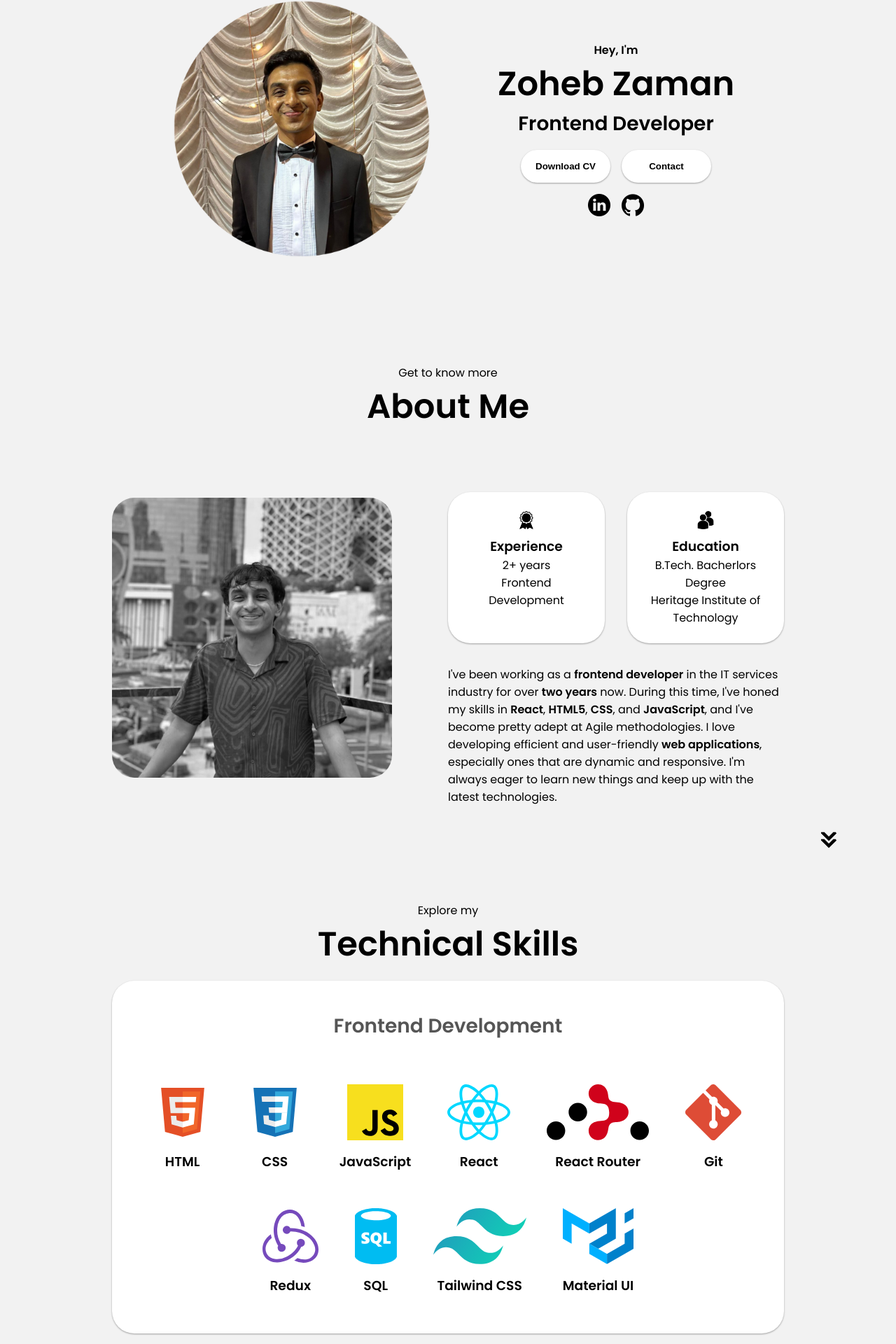
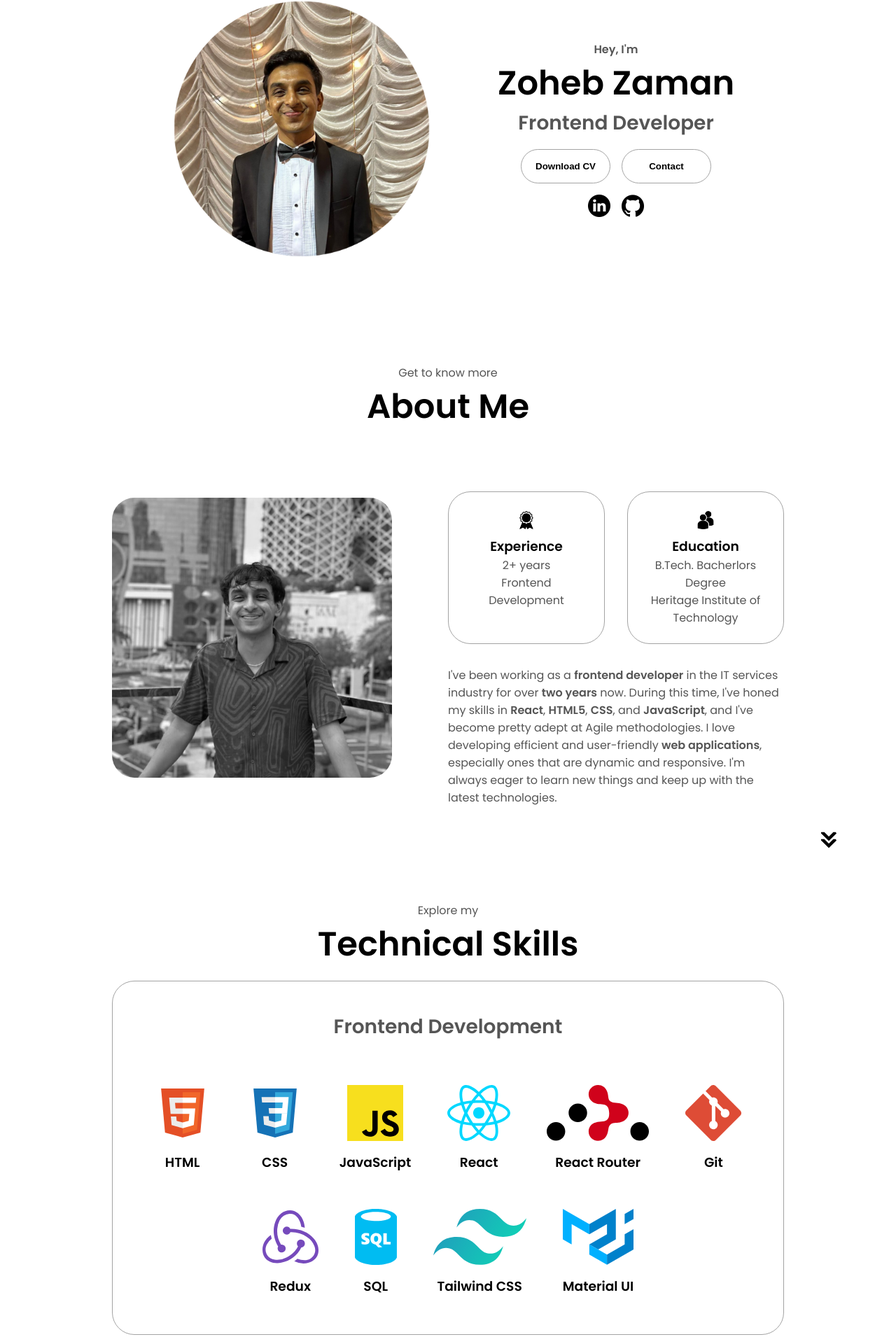
Before and after one commit to zohebzaman12/portfolio, a React (Create React App) app: page / in a window 1280 px wide. Shown: the part 288-2208 px from the top of the page at 70% size. Built offline with nearby package versions, Linux system fonts and the light colour scheme; the HTML template or start-up script is replaced by a standard one.

Commit message:
updated styling and footer

```diff
--- a/src/App.css
+++ b/src/App.css
@@ -15,7 +15,6 @@ nav{
   align-items: center;
   height: 17vh;
   flex-wrap: wrap;
-  box-shadow: rgba(0, 0, 0, 0.12) 0px 1px 3px, rgba(0, 0, 0, 0.24) 0px 1px 2px;
   background-color: white;
 }
 
@@ -129,10 +128,9 @@ height: 80vh;
   padding: 1rem;
   width: 8rem;
   border-radius: 2rem;
-  background: white;
-  border: none;
-  box-shadow: rgba(0, 0, 0, 0.12) 0px 1px 3px, rgba(0, 0, 0, 0.24) 0px 1px 2px;
-
+  background: none;
+  border: rgb(53, 53, 53) 0.1rem solid;
+  border-color: rgb(163, 163, 163);
 }
 
 .btn:hover{
@@ -173,10 +171,9 @@ height: 80vh;
   flex: 1;
   background: white;
   border-radius: 2rem;
-  /* border: rgb(53, 53, 53) 0.1rem solid; */
+  border: rgb(53, 53, 53) 0.1rem solid;
   border-color: rgb(163, 163, 163);
   text-align: center;
-  box-shadow: rgba(0, 0, 0, 0.12) 0px 1px 3px, rgba(0, 0, 0, 0.24) 0px 1px 2px;
 }
 
 .about-pic{
@@ -204,10 +201,9 @@ height: 80vh;
   flex: 1;
   background: white;
   border-radius: 2rem;
-  /* border: rgb(53, 53, 53) 0.1rem solid; */
+  border: rgb(53, 53, 53) 0.1rem solid;
   border-color: rgb(163, 163, 163);
   text-align: center;
-  box-shadow: rgba(0, 0, 0, 0.12) 0px 1px 3px, rgba(0, 0, 0, 0.24) 0px 1px 2px;
 }
 
 article{
@@ -274,12 +270,11 @@ article{
   display: flex;
   justify-content: center;
   border-radius: 2rem;
-  /* border: rgb(53, 53, 53) 0.1rem solid;
-  border-color: rgb(163, 163, 163); */
+  border: rgb(53, 53, 53) 0.1rem solid;
+  border-color: rgb(163, 163, 163);
   background: (250, 250, 250);
   margin: 2rem auto;
   padding: 0.5rem;
-  box-shadow: rgba(0, 0, 0, 0.12) 0px 1px 3px, rgba(0, 0, 0, 0.24) 0px 1px 2px;
 }
 
 .contact-info {
@@ -294,8 +289,8 @@ article{
 /* FOOTER */
 
 footer {
-  height: 10vh;
-
+  height: 26vh;
+  margin: 0 1rem;
 }
 
 footer p {
--- a/src/Components/Sections/About.js
+++ b/src/Components/Sections/About.js
@@ -36,7 +36,7 @@ const About = () => {
             </div>
 
         </div>
-        <img src={arrowIcon} alt='arrow icon' className='icon arrow'/>
+        <img src={arrowIcon} alt='arrow icon' className='icon arrow' onClick={()=> {window.location.href = './#skills'}}/>
     </section>
   )
 }
--- a/src/Components/Sections/Footer.js
+++ b/src/Components/Sections/Footer.js
@@ -3,6 +3,16 @@ import React from 'react'
 const Footer = () => {
   return (
     <footer>
+        <nav>
+        <div class="nav-links-container">
+          <ul class="nav-links">
+            <li><a href="#about">About</a></li>
+            <li><a href="#experience">Experience</a></li>
+            <li><a href="#projects">Projects</a></li>
+            <li><a href="#contact">Contact</a></li>
+          </ul>
+        </div>
+      </nav>
     <p>Copyright &#169; 2024 Zoheb Zaman. All Rights Reserved.</p>
   </footer>
   )
--- a/src/Components/Sections/Projects.js
+++ b/src/Components/Sections/Projects.js
@@ -52,7 +52,7 @@ const Projects = () => {
         </div>
 
         </div>
-        <img src={arrowIcon} alt='arrow icon' className='icon arrow'/>
+        <img src={arrowIcon} alt='arrow icon' className='icon arrow'onClick={()=> {window.location.href = './#contact'}}/>
     </section>
   )
 }
--- a/src/Components/Sections/Skills.js
+++ b/src/Components/Sections/Skills.js
@@ -74,7 +74,7 @@ const Skills = () => {
           </div>
         </div>
       </div>
-      <img src={arrowIcon} alt='arrow icon' className='icon arrow'/>
+      <img src={arrowIcon} alt='arrow icon' className='icon arrow' onClick={()=> {window.location.href = './#projects'}}/>
     </section>
   );
 };
--- a/src/index.css
+++ b/src/index.css
@@ -2,7 +2,6 @@
 
 body {
   font-family: "Poppins", sans-serif;
-  background-color: #F2F2F2;
 }
 
 code {
@@ -21,5 +20,5 @@ html{
 }
 
 p{
-  color: black;
+  color: rgb(85,85,85);
 }
```
